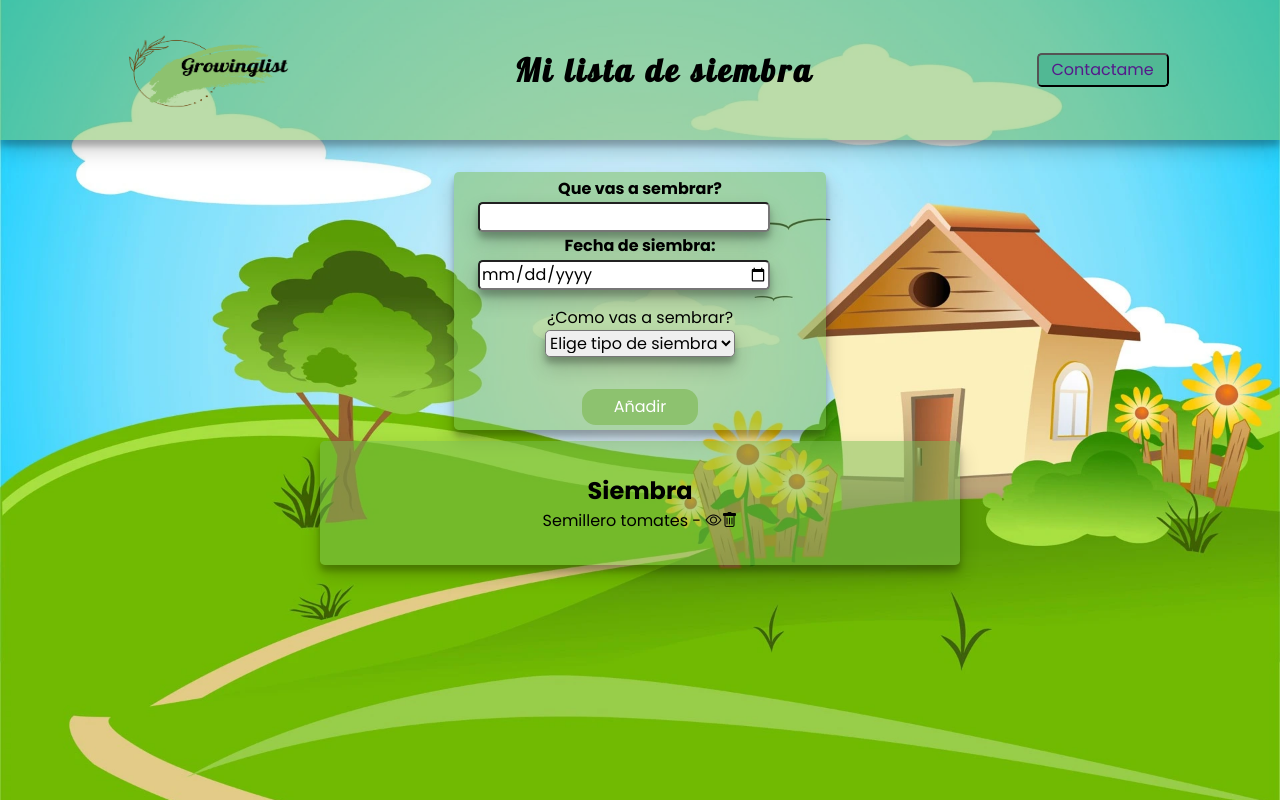
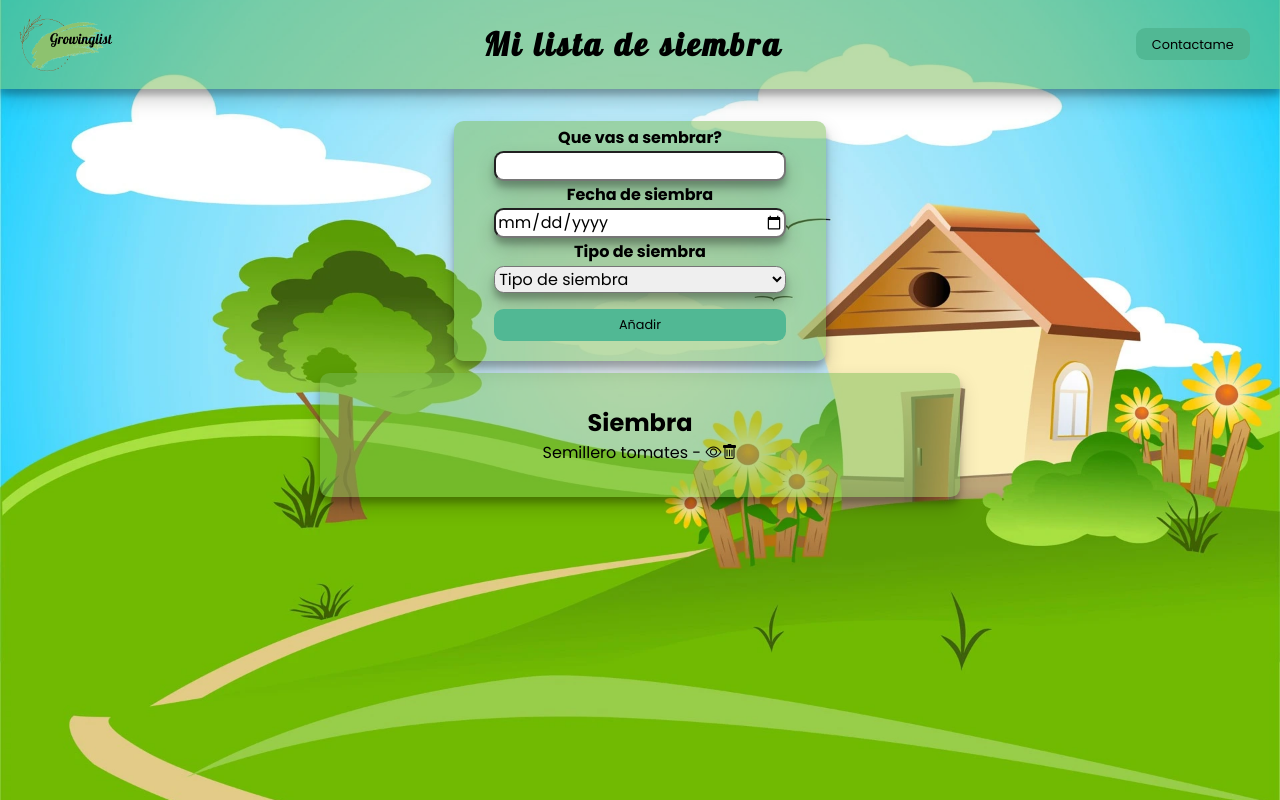
Before and after one commit to SirSuk/todohuerta, a website with bundled scripts: page index.html in a window 1280 px wide. Built offline with nearby package versions, Linux system fonts and the light colour scheme.

Commit message:
logic continue

```diff
--- a/index.html
+++ b/index.html
@@ -10,7 +10,7 @@
 </head>
 <body>
   <header class="header">
-    <img class="logo"src="logonuevo.png" alt="">
+    <img class="logo"src="newlogo.png" alt="">
     <h1 class="h1">Mi lista de siembra</h1>
     <button class="header-btn">
       <a href="" class="header-a">Contactame</a>
@@ -26,25 +26,24 @@
         <input  class="input"
                 type="text"
                 name="hortaliza">
-
-        <label class="label" for="fecha">Fecha de siembra:</label>
+        <label class="label"
+                for="fecha">Fecha de siembra</label>
         <input class="input"
                id="fecha"
                type="date"
                name="fecha">
+
+          <label class="label"
+                 for="tipo-siembra">Tipo de siembra </label>
+                <select class= "select" id="tipo-siembra" name="tipo-siembra">
+                  <option value="">Tipo de siembra</option>
+                  <option  name="semillero" value="semillero">Semillero</option>
+                  <option  name="semillero" value="siembra-directa">Siembra directa</option>
+                 </select>
       </div>
 
-     <div class="select-container">
-       <label for="tipo-siembra">¿Como vas a sembrar?</label>
-       <select id="tipo-siembra" name="tipo-siembra">
-         <option value="">Elige tipo de siembra</option>
-         <option  name="semillero" value="semillero">Semillero</option>
-         <option  name="semillero" value="siembra-directa">Siembra directa</option>
-        </select>
-      </div>
-      <div class="caja-boton">
         <button class="btn">Añadir</button>
-      </div>
+
 
     </form>
 
--- a/src/main.js
+++ b/src/main.js
@@ -4,6 +4,7 @@ const form = document.querySelector(".form-principal");
 const cajaTareas = document.querySelector(".caja-tareas")
 console.log(form)
 console.log(cajaTareas)
+form.onsubmit()
 
 
 
--- a/src/styles/sass/_variables.scss
+++ b/src/styles/sass/_variables.scss
@@ -1,5 +1,5 @@
 $primary:  #8dc26f;
 $secondary: #76b8527f;
 $complementary: #51B894;
-$radius: 0.3rem;
+$radius: .6rem;
 $shadow: 0 10px 20px rgba(0,0,0,0.19), 0 6px 6px rgba(0,0,0,0.23);
--- a/src/styles/sass/style.scss
+++ b/src/styles/sass/style.scss
@@ -26,7 +26,7 @@ font-family: 'Poppins', sans-serif;
 // }
 
 body {
-  background:url(../../../house-163526.webp) center/cover;
+  background:url(../../../bg.webp) center/cover;
   height: 100vh;
   font-family: 'Poppins', sans-serif;
 }
@@ -36,11 +36,11 @@ body {
 }
 .header{
   display:flex;
-  justify-content: space-around;
+  justify-content: space-between;
   align-items: center;
   background-color: $secondary;
   box-shadow: $shadow;
-
+  padding:.9rem;
   width: 100%;
 
   & .h1{
@@ -48,18 +48,26 @@ body {
     font-weight: 600;
     font-family: 'Lobster', cursive;
     letter-spacing: .2rem;;
+    margin-left: 1rem;
   }
   & .logo {
-    width: 180px;
-    height: 140px;
+    width: 100px;
+    height: 60px;
   }
   & .header-btn{
-    padding:.2rem .8rem ;
+    padding:.4rem 1rem;
     border-radius: $radius;
     background-color: $complementary;
+    font-size: .8rem;
+    margin-right: 1rem;
+    border:none;
+    &:hover{
+      transform: scale(1.1);
+  }
   }
   & .header-a{
     text-decoration: none;
+    color:black;
   }
 }
 
@@ -87,6 +95,8 @@ body {
     & .inputs{
       display: flex;
       flex-direction: column;
+      justify-content: center;
+      align-items: center;
       gap: .1rem;
       border-radius: $radius;
       &   input:focus{
@@ -99,6 +109,11 @@ body {
         }
         & .label{
           font-weight: bold;
+        }
+        & #tipo-siembra.select{
+          border-radius: $radius;
+          box-shadow: $shadow;
+          width:90%;
         }
     }
     & div.select-container {
@@ -117,15 +132,18 @@ body {
 
 
   .btn{
-    margin-top:2rem;
-    padding:.4rem 2rem;
-    border-radius: 14px;
+    margin-top:1rem;
+    margin-bottom: 1rem;
+    padding:.4rem 1rem ;
+    font-size: .8rem;
+    width: 90%;
+    border-radius: $radius;
     border: none;
-    background-color: $primary;
-    color: white;
+    background-color: $complementary;
+    color: black;
     cursor: pointer;
     &:hover{
-      transform: scale(1.2);
+      transform: scale(1.1);
   }
 }
 .caja-tareas {
```
Also changed, not shown: bg.webp (renamed from house-163526.webp), daw.png (deleted), hoja2.jpg (deleted), hoja3.jpg (deleted), icon.png (deleted), icono.png (deleted), logonuevo.png (deleted), mariposa.png (deleted), newlogo.png (added), src/styles/css/style.css, 2 other files.
